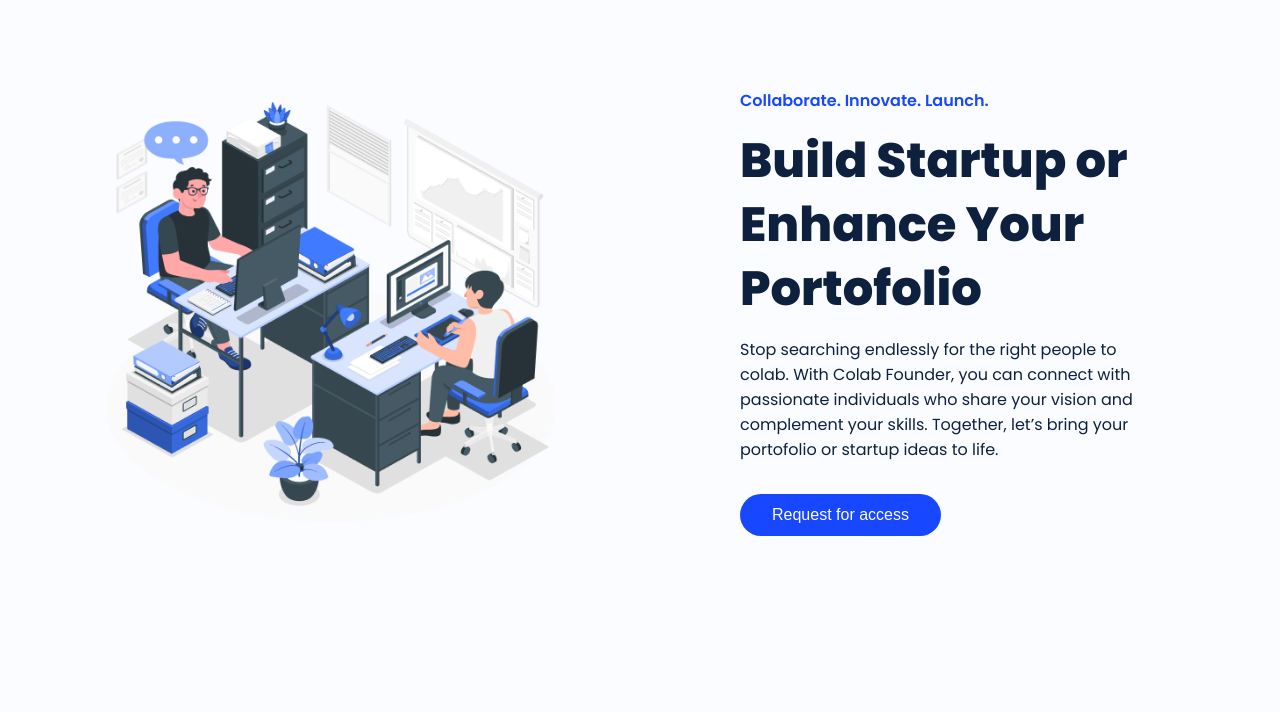
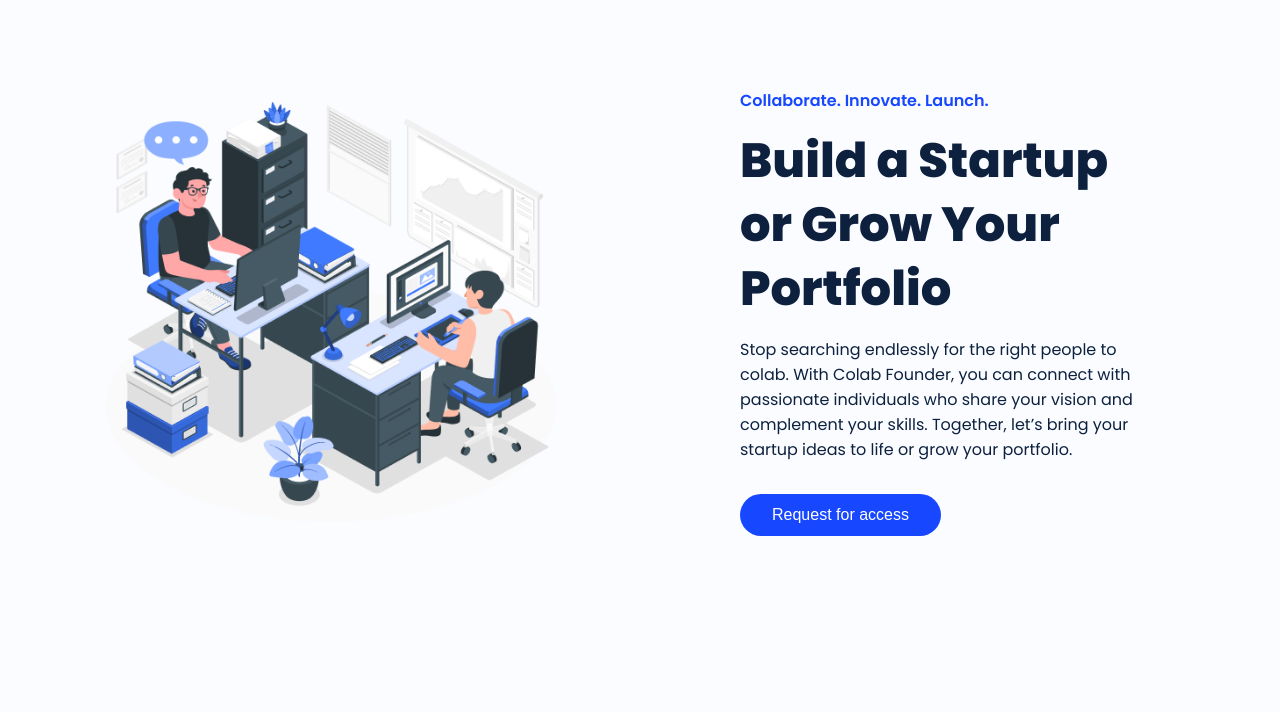
Before and after one commit to zabilsabri/Colab, a plain HTML site: page index.html in a window 1280 px wide. Shown: the part 88-800 px from the top of the page. Drawn offline with nearby package versions, Linux system fonts and the light colour scheme.

Commit message:
`fix`: improve wording in header and subtitle for clarity

```diff
--- a/index.html
+++ b/index.html
@@ -26,9 +26,9 @@
         <div class="header__content">
           <div>
             <p class="sub__header">Collaborate. Innovate. Launch.</p>
-            <h1>Build Startup or Enhance Your Portofolio</h1>
+            <h1>Build a Startup or Grow Your Portfolio</h1>
             <p class="section__subtitle">
-              Stop searching endlessly for the right people to colab. With Colab Founder, you can connect with passionate individuals who share your vision and complement your skills. Together, let’s bring your portofolio or startup ideas to life.
+              Stop searching endlessly for the right people to colab. With Colab Founder, you can connect with passionate individuals who share your vision and complement your skills. Together, let’s bring your startup ideas to life or grow your portfolio.
             </p>
             <div class="action__btns">
               <button class="btn">Request for access</button>
```
